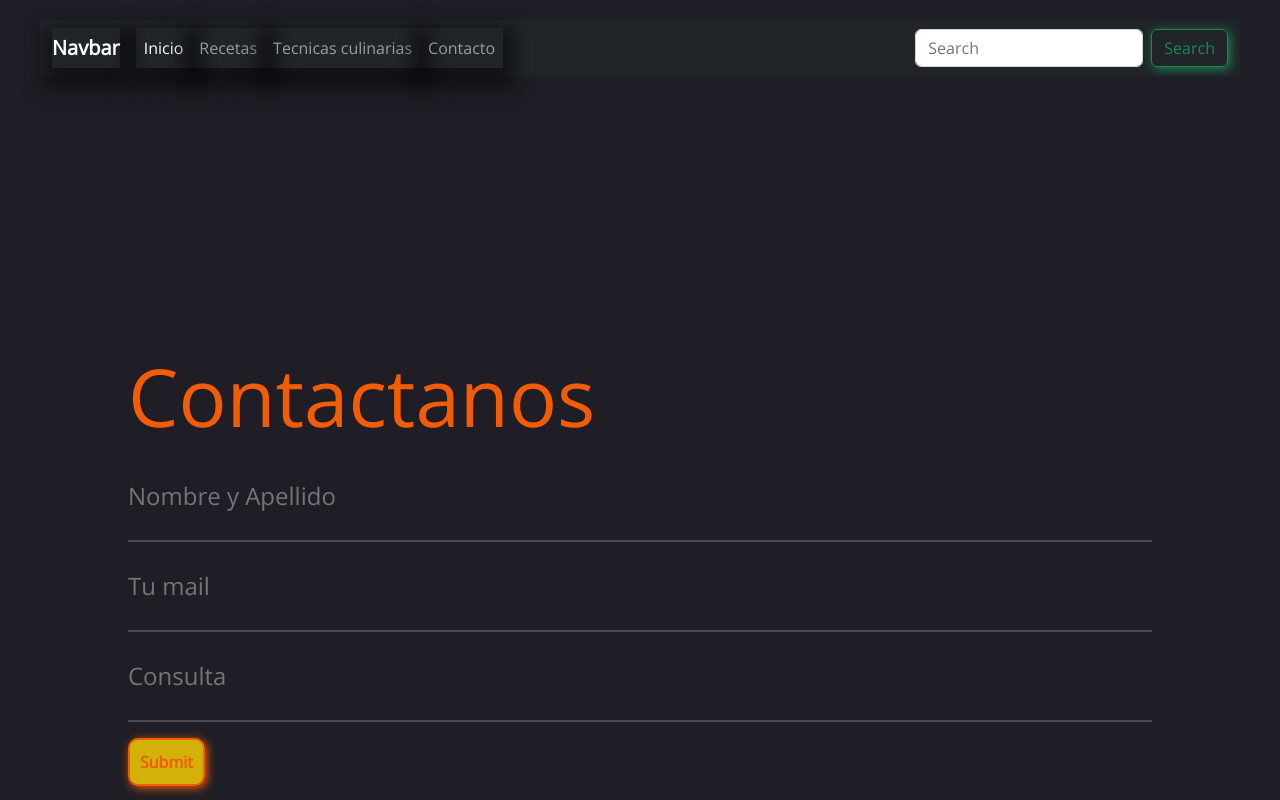
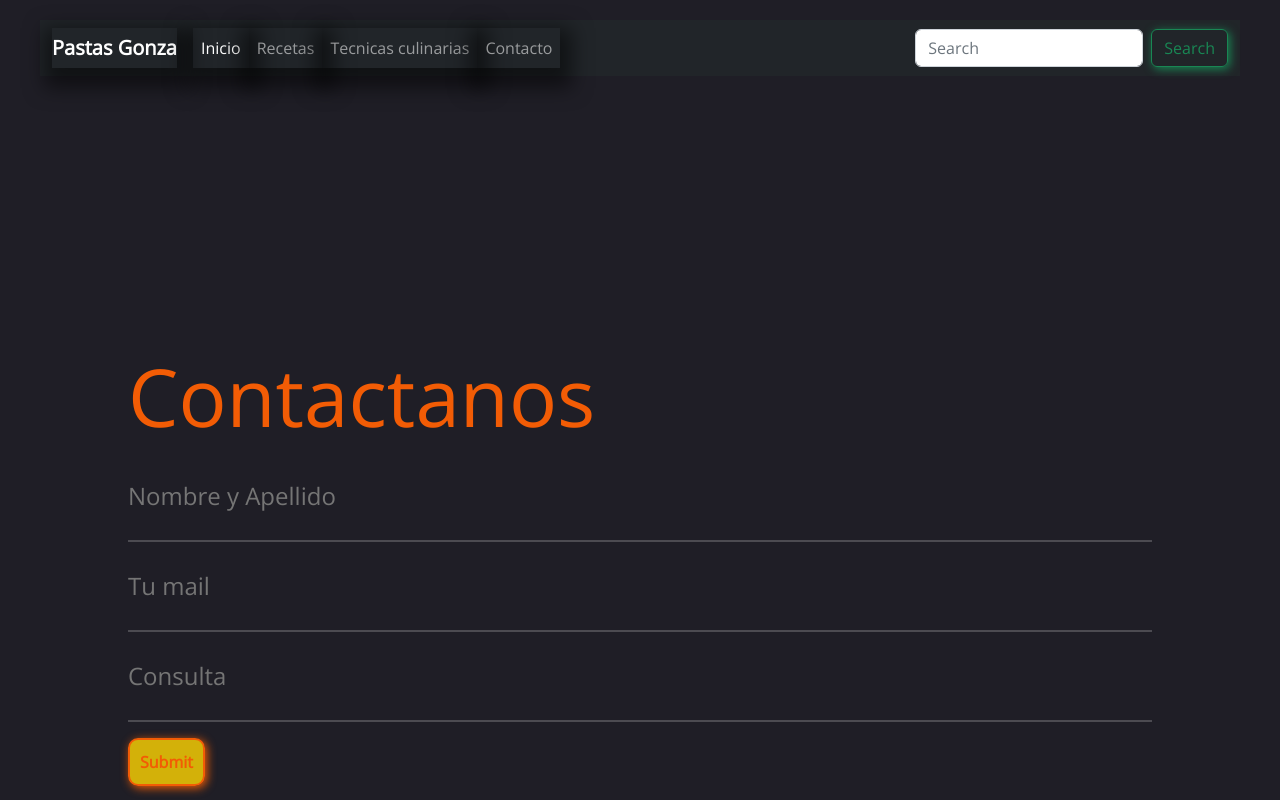
Before and after one commit to HerreraEmilio/PastasGonza, a plain HTML site: page html/contacto.html in a window 1280 px wide. Shown: the top 800 px of the page. Drawn offline with nearby package versions, Linux system fonts and the light colour scheme.

Commit message:
Modifico texto Navbar

```diff
--- a/html/contacto.html
+++ b/html/contacto.html
@@ -29,7 +29,7 @@
       <nav>
         <nav class="navbar navbar-expand-lg navbar-dark bg-dark">
           <div class="container-fluid">
-            <a class="navbar-brand" href="#">Navbar</a>
+            <a class="navbar-brand" href="#">Pastas Gonza</a>
             <button
               class="navbar-toggler"
               type="button"
```
Also changed, not shown: html/recetas.html (+1 -1 lines), html/recetas/pasos.html (+1 -1 lines), html/tecnicas-culinarias.html (+1 -1 lines), index.html (+1 -1 lines).
